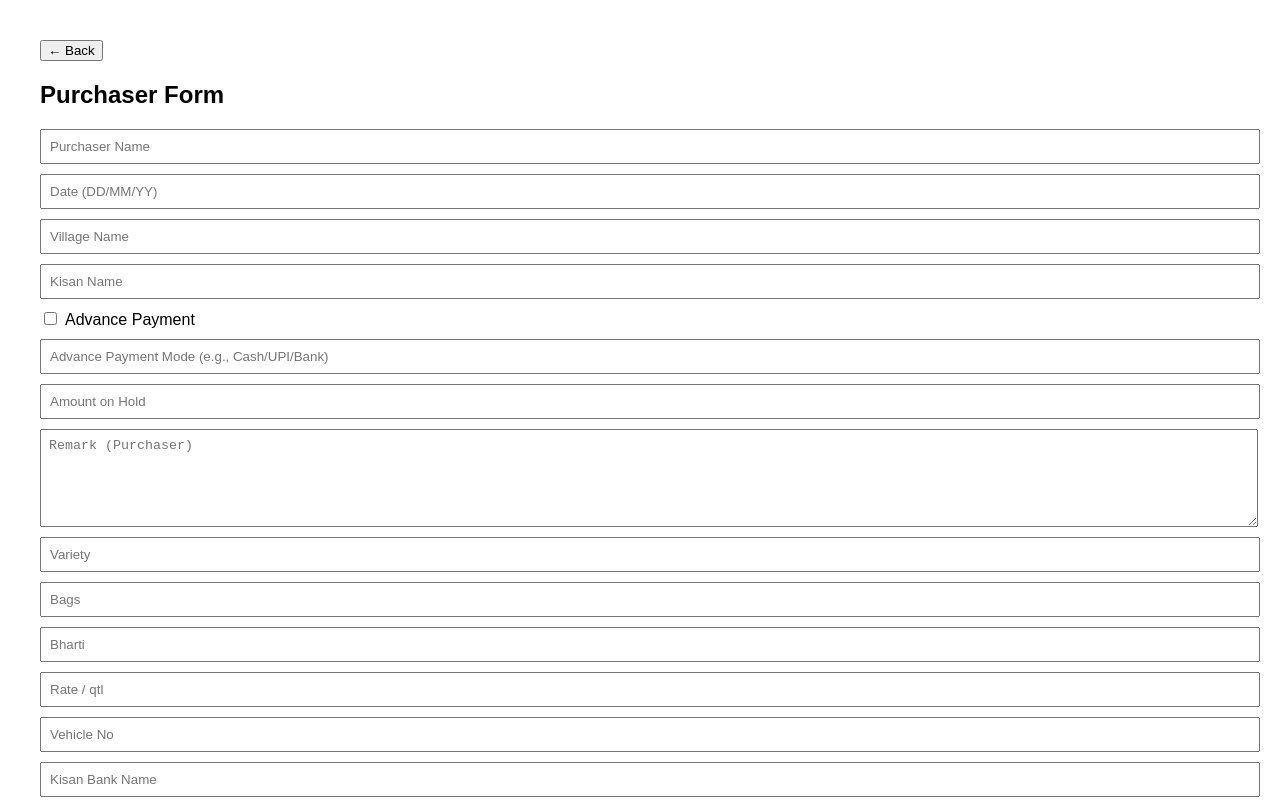
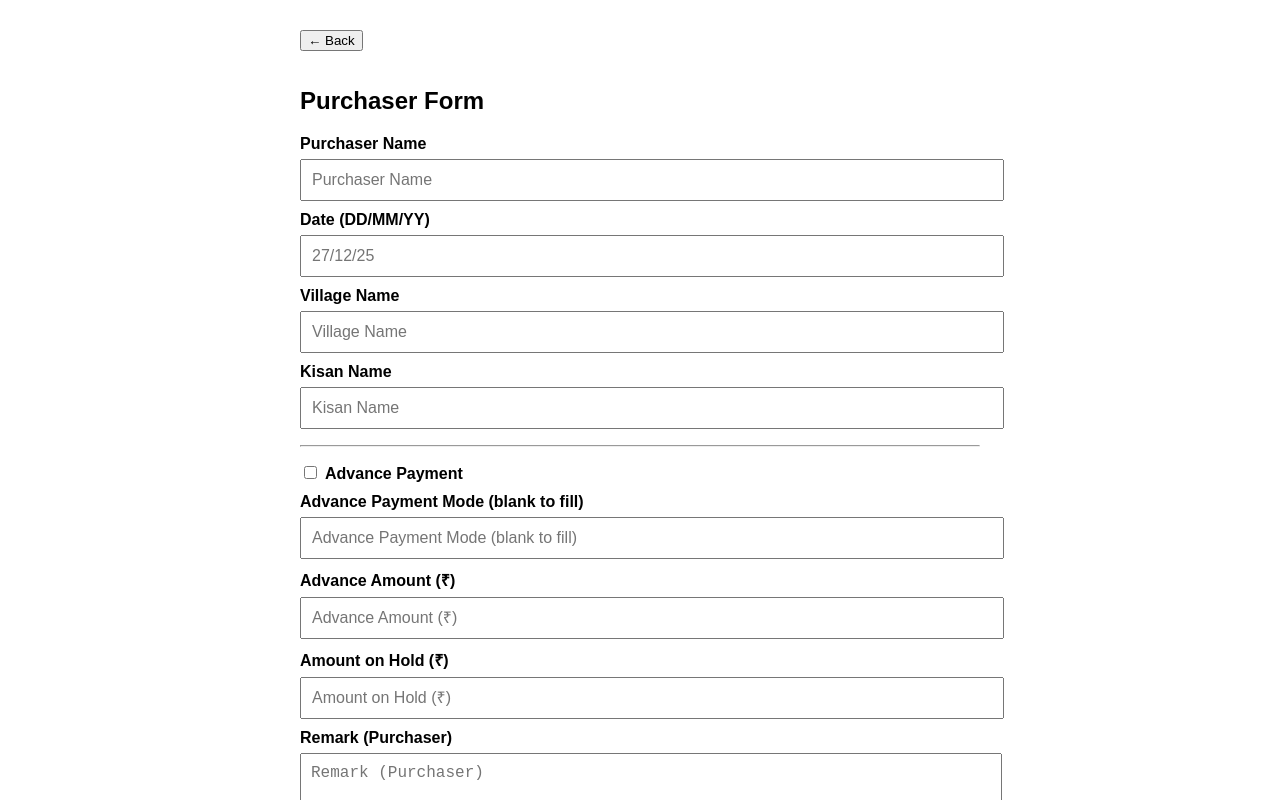
Before and after one commit to tanishqpanjwani/sapna-iteration-3, a Next.js app: page / in a window 1280 px wide. Both pictures are taken after a click on the button "Purchaser". Shown: the top 800 px of the page. Built offline with nearby package versions, Linux system fonts and the light colour scheme.

Commit message:
Refactor PDF generation and update UI components

```diff
--- a/app/page.tsx
+++ b/app/page.tsx
@@ -1,21 +1,37 @@
 "use client";
 
 import React, { useState } from "react";
+
+/* =========================
+   Helpers
+========================= */
 
 function toNumber(v: any) {
   const n = Number(v);
   return Number.isFinite(n) ? n : 0;
 }
 
+function escapeHtml(s: string) {
+  if (!s) return "";
+  return s
+    .replaceAll("&", "&amp;")
+    .replaceAll("<", "&lt;")
+    .replaceAll(">", "&gt;")
+    .replaceAll('"', "&quot;")
+    .replaceAll("'", "&#039;");
+}
+
 async function loadHtml2Pdf() {
   if ((window as any).html2pdf) return (window as any).html2pdf;
+
   return new Promise<any>((resolve, reject) => {
-    const existing = document.querySelector('script[data-html2pdf="1"]');
+    const existing = document.querySelector('script[data-html2pdf="1"]') as HTMLScriptElement | null;
     if (existing) {
       existing.addEventListener("load", () => resolve((window as any).html2pdf));
       existing.addEventListener("error", () => reject(new Error("Failed to load html2pdf")));
       return;
     }
+
     const s = document.createElement("script");
     s.src = "https://cdnjs.cloudflare.com/ajax/libs/html2pdf.js/0.9.3/html2pdf.bundle.min.js";
     s.async = true;
@@ -27,69 +43,50 @@ async function loadHtml2Pdf() {
 }
 
 /**
- * Generate PDF from a full HTML string by writing it into a hidden iframe (so <head> styles apply),
- * then running html2pdf on the iframe document.body. This avoids blank PDFs caused by passing a full
- * document string into a detached container.
+ * FIXED: html2pdf/html2canvas often produces blank PDFs when you pass an element
+ * from an iframe document. So we parse the full HTML string, extract styles,
+ * inject into a hidden container in the SAME document, then render that.
  */
 async function generatePdfFromHtmlString(html: string, filename = "document.pdf") {
   try {
     const html2pdf = await loadHtml2Pdf();
 
-    // Create hidden iframe and write the supplied HTML into it using srcdoc.
-    const iframe = document.createElement("iframe");
-    iframe.style.position = "fixed";
-    iframe.style.left = "-9999px";
-    iframe.style.top = "0";
-    // Give the iframe page a close size matching A4 — helps html2canvas layout.
-    iframe.style.width = "210mm";
-    iframe.style.height = "297mm";
-    // Use srcdoc to write the full HTML document
-    iframe.srcdoc = html;
+    const parsed = new DOMParser().parseFromString(html, "text/html");
+    const styles = Array.from(parsed.querySelectorAll("style"))
+      .map((s) => s.innerHTML)
+      .join("\n");
 
-    document.body.appendChild(iframe);
+    const container = document.createElement("div");
+    container.style.position = "fixed";
+    container.style.left = "-9999px";
+    container.style.top = "0";
+    container.style.width = "794px"; // approx A4 width at 96dpi
+    container.style.background = "#ffffff";
 
-    // Wait for the iframe to load (styles and fonts ready)
-    await new Promise<void>((resolve, reject) => {
-      const onLoad = () => {
-        // small timeout so fonts/CSS can settle (optional but helps)
-        setTimeout(() => resolve(), 250);
-      };
-      const onError = () => reject(new Error("Iframe failed to load PDF content"));
-      iframe.addEventListener("load", onLoad, { once: true });
-      iframe.addEventListener("error", onError, { once: true });
+    container.innerHTML = `
+      <style>${styles}</style>
+      ${parsed.body.innerHTML}
+    `;
 
-      // Safety timeout
-      setTimeout(() => {
-        // If iframe hasn't loaded in 8s, continue anyway (avoid forever waiting).
-        resolve();
-      }, 8000);
-    });
+    document.body.appendChild(container);
 
-    // Access the body of the iframe and run html2pdf on it
-    const doc = iframe.contentDocument || iframe.contentWindow?.document;
-    if (!doc) {
-      document.body.removeChild(iframe);
-      throw new Error("Could not access iframe document");
-    }
-    const element = doc.body;
+    // Let layout settle
+    await new Promise((r) => setTimeout(r, 200));
 
-    // Use html2pdf to save the iframe body as PDF
     await html2pdf()
-      .from(element)
+      .from(container)
       .set({
         margin: 10,
         filename,
         image: { type: "jpeg", quality: 0.98 },
-        html2canvas: { scale: 2, useCORS: true },
+        html2canvas: { scale: 2, useCORS: true, backgroundColor: "#ffffff" },
         jsPDF: { unit: "pt", format: "a4", orientation: "portrait" },
       })
       .save();
 
-    // cleanup
-    if (document.body.contains(iframe)) document.body.removeChild(iframe);
+    document.body.removeChild(container);
   } catch (err) {
     console.error("PDF generation failed, falling back to print:", err);
-    // fallback: open print window (user can Save as PDF)
     const w = window.open("");
     if (w) {
       w.document.write(html);
@@ -101,17 +98,30 @@ async function generatePdfFromHtmlString(html: string, filename = "document.pdf"
   }
 }
 
+/* =========================
+   HTML Generators (with your ORIGINAL calc)
+   - 1 bag = 50kg
+   - quantity (qtl) = bags / 2
+   - rough cost = qtl * rate
+   - total rough cost = rough + (qtl * hammali)
+   - show estimate without hold = total rough cost
+   - show estimate after hold = total rough cost - amountOnHold
+========================= */
+
 function generateOfficeHTML(d: any) {
-  const bags = toNumber(d.bags);
-  const rate = toNumber(d.rate);
-  const bharti = toNumber(d.bharti);
-  const hammali = toNumber(d.hammali);
-  const amountOnHold = toNumber(d.amountOnHold);
+  const bagsNum = toNumber(d.bags);
+  const rateNum = toNumber(d.rate);
+  const hammaliNum = toNumber(d.hammali);
+  const amountOnHoldNum = toNumber(d.amountOnHold);
+  const advanceAmountNum = toNumber(d.advanceAmount);
 
-  // Basic estimate: bags * rate
-  const estimateWithoutHold = bags * rate;
-  // Example final calculation: estimate - bharti - hammali - amountOnHold
-  const finalAmount = estimateWithoutHold - bharti - hammali - amountOnHold;
+  const quantityQtl = bagsNum / 2;
+  const roughCropCost = quantityQtl * rateNum;
+  const totalRoughCost = roughCropCost + quantityQtl * hammaliNum;
+
+  const estimateWithoutHold = totalRoughCost;
+  const estimateAfterHold = totalRoughCost - amountOnHoldNum;
+  const balanceAfterAdvance = estimateAfterHold - advanceAmountNum;
 
   const advanceChecked = d.advancePayment ? "Yes" : "No";
   const advanceMode = d.advancePaymentMode || "";
@@ -125,43 +135,55 @@ function generateOfficeHTML(d: any) {
   <title>Office Copy</title>
   <style>
     body { font-family: Arial, sans-serif; padding: 20px; color:#111 }
+    h1 { margin: 0 0 12px 0; }
+    hr { margin: 12px 0; }
     .row { margin-bottom: 8px; }
-    .label { font-weight: 600; display:inline-block; width:180px; vertical-align:top; }
-    .calc { margin-top: 12px; padding: 8px; border: 1px solid #ddd; background:#f9f9f9; width:100%; box-sizing:border-box; }
+    .label { font-weight: 600; display:inline-block; width:220px; vertical-align:top; }
+    .calc { margin-top: 12px; padding: 12px; border: 1px solid #ddd; background:#f9f9f9; width:100%; box-sizing:border-box; }
     .highlight { font-weight:700; }
-    .remark-box { margin-top: 10px; padding:8px; border:1px dashed #ccc; background:#fff9e6; white-space:pre-wrap; }
-    h1,h2,h3 { margin:6px 0 }
+    .remark-box { margin-top: 10px; padding:10px; border:1px dashed #ccc; background:#fff9e6; white-space:pre-wrap; }
+    .small { font-size: 12px; color: #444; margin-top: 6px; }
   </style>
 </head>
 <body>
-  <h1>Sapna Trading Company — Office Copy</h1>
+  <h1>Sapna Trading Company — Purchase Report (Office)</h1>
 
-  <div class="row"><span class="label">Purchaser:</span> ${d.purchaserName || ""}</div>
-  <div class="row"><span class="label">Date:</span> ${d.date || ""}</div>
-  <div class="row"><span class="label">Village:</span> ${d.villageName || ""}</div>
-  <div class="row"><span class="label">Kisan:</span> ${d.kisanName || ""}</div>
+  <div class="row"><span class="label">Purchaser:</span> ${escapeHtml(d.purchaserName || "")}</div>
+  <div class="row"><span class="label">Date (DD/MM/YY):</span> ${escapeHtml(d.date || "")}</div>
+  <div class="row"><span class="label">Village Name:</span> ${escapeHtml(d.villageName || "")}</div>
+  <div class="row"><span class="label">Kisan Name:</span> ${escapeHtml(d.kisanName || "")}</div>
 
   <hr/>
 
-  <div class="row"><span class="label">Variety:</span> ${d.variety || ""}</div>
-  <div class="row"><span class="label">Bags:</span> ${d.bags || ""}</div>
-  <div class="row"><span class="label">Bharti:</span> ${d.bharti || ""}</div>
-  <div class="row"><span class="label">Rate / qtl:</span> ${d.rate || ""}</div>
-  <div class="row"><span class="label">Vehicle No:</span> ${d.vehicleNo || ""}</div>
-  <div class="row"><span class="label">Kisan Bank Name:</span> ${d.kisanBankName || ""}</div>
-  <div class="row"><span class="label">Hammali / qtl:</span> ${d.hammali || ""}</div>
+  <div class="row"><span class="label">Advance Payment:</span> ${advanceChecked}</div>
+  <div class="row"><span class="label">Advance Payment Mode:</span> ${escapeHtml(advanceMode)}</div>
+  <div class="row"><span class="label">Advance Amount:</span> ₹${advanceAmountNum.toFixed(2)}</div>
+  <div class="row"><span class="label">Amount on Hold:</span> ₹${amountOnHoldNum.toFixed(2)}</div>
 
   <hr/>
 
-  <h3>Advance / Hold Details</h3>
-  <div class="row"><span class="label">Advance Payment:</span> ${advanceChecked}</div>
-  <div class="row"><span class="label">Advance Mode:</span> ${advanceMode}</div>
-  <div class="row"><span class="label">Amount on Hold:</span> ${amountOnHold.toFixed(2)}</div>
+  <div class="row"><span class="label">Variety:</span> ${escapeHtml(d.variety || "")}</div>
+  <div class="row"><span class="label">Bags:</span> ${bagsNum ? bagsNum : escapeHtml(d.bags || "")}</div>
+  <div class="row"><span class="label">Bharti (info only):</span> ${escapeHtml(d.bharti || "")}</div>
+  <div class="row"><span class="label">Rate / per qtl:</span> ₹${rateNum.toFixed(2)}</div>
+  <div class="row"><span class="label">Vehicle No:</span> ${escapeHtml(d.vehicleNo || "")}</div>
+
+  <hr/>
+
+  <div class="row"><span class="label">Kisan Bank Name:</span> ${escapeHtml(d.kisanBankName || "")}</div>
+  <div class="row"><span class="label">Hammali / per qtl:</span> ₹${hammaliNum.toFixed(2)}</div>
 
   <div class="calc">
-    <div><span class="label">Estimate (without amount on hold):</span> <span class="highlight">${estimateWithoutHold.toFixed(2)}</span></div>
-    <div><span class="label">Deductions (bharti + hammali + hold):</span> <span class="highlight">${(bharti + hammali + amountOnHold).toFixed(2)}</span></div>
-    <div style="margin-top:8px;"><span class="label">Final Amount (after hold):</span> <span class="highlight">${finalAmount.toFixed(2)}</span></div>
+    <div class="row"><span class="label">Quantity (qtl):</span> <span class="highlight">${quantityQtl.toFixed(2)}</span></div>
+    <div class="row"><span class="label">Rough Crop Cost:</span> <span class="highlight">₹${roughCropCost.toFixed(2)}</span></div>
+    <div class="row"><span class="label">Total Rough Cost (with Hammali):</span> <span class="highlight">₹${totalRoughCost.toFixed(2)}</span></div>
+
+    <hr/>
+
+    <div class="row"><span class="label">Estimate (without amount on hold):</span> <span class="highlight">₹${estimateWithoutHold.toFixed(2)}</span></div>
+    <div class="row"><span class="label">Estimate (after amount on hold):</span> <span class="highlight">₹${estimateAfterHold.toFixed(2)}</span></div>
+    <div class="row"><span class="label">Balance (after advance & hold):</span> <span class="highlight">₹${balanceAfterAdvance.toFixed(2)}</span></div>
+    <div class="small">* Rough estimates for internal reference</div>
   </div>
 
   <h3>Remark</h3>
@@ -173,17 +195,8 @@ function generateOfficeHTML(d: any) {
 }
 
 function generateUnloaderFromPurchaserHTML(d: any) {
-  const bags = toNumber(d.bags);
-  const rate = toNumber(d.rate);
-  const bharti = toNumber(d.bharti);
-  const hammali = toNumber(d.hammali);
-  const amountOnHold = toNumber(d.amountOnHold);
-
-  const estimateWithoutHold = bags * rate;
-  const finalAmount = estimateWithoutHold - bharti - hammali - amountOnHold;
-
-  const advanceChecked = d.advancePayment ? "Yes" : "No";
-  const advanceMode = d.advancePaymentMode || "";
+  const bagsNum = toNumber(d.bags);
+  const bharti = d.bharti || "";
   const remark = d.purchaserRemark || "";
 
   return `
@@ -191,39 +204,29 @@ function generateUnloaderFromPurchaserHTML(d: any) {
 <html>
 <head>
   <meta charset="utf-8">
-  <title>Unloader From Purchaser</title>
+  <title>Unloader Copy</title>
   <style>
     body { font-family: Arial, sans-serif; padding: 20px; color:#111 }
+    h1 { margin: 0 0 12px 0; }
     .row { margin-bottom: 8px; }
-    .label { font-weight: 600; display:inline-block; width:150px; vertical-align:top; }
-    .calc { margin-top: 12px; padding: 8px; border: 1px solid #ddd; background:#fff; width:100%; box-sizing:border-box; }
-    .highlight { font-weight:700; }
-    .remark-box { margin-top: 10px; padding:8px; border:1px dashed #ccc; background:#f0f8ff; white-space:pre-wrap; }
+    .label { font-weight: 600; display:inline-block; width:180px; vertical-align:top; }
+    .remark-box { margin-top: 10px; padding:10px; border:1px dashed #ccc; background:#f0f8ff; white-space:pre-wrap; }
   </style>
 </head>
 <body>
-  <h2>Unloader — Purchaser Details</h2>
+  <h1>Sapna Trading Company — Unloader Report</h1>
 
-  <div class="row"><span class="label">Kisan:</span> ${d.kisanName || ""}</div>
-  <div class="row"><span class="label">Variety:</span> ${d.variety || ""}</div>
-  <div class="row"><span class="label">Bags:</span> ${d.bags || ""}</div>
-  <div class="row"><span class="label">Bharti:</span> ${d.bharti || ""}</div>
-  <div class="row"><span class="label">Rate / qtl:</span> ${d.rate || ""}</div>
-
-  <hr/>
-
-  <div class="row"><span class="label">Advance Payment:</span> ${advanceChecked}</div>
-  <div class="row"><span class="label">Advance Mode:</span> ${advanceMode}</div>
-  <div class="row"><span class="label">Amount on Hold:</span> ${amountOnHold.toFixed(2)}</div>
-
-  <div class="calc">
-    <div><span class="label">Estimate (without hold):</span> <span class="highlight">${estimateWithoutHold.toFixed(2)}</span></div>
-    <div style="margin-top:6px;"><span class="label">Final Amount (after hold):</span> <span class="highlight">${finalAmount.toFixed(2)}</span></div>
-  </div>
+  <div class="row"><span class="label">Purchaser Name:</span> ${escapeHtml(d.purchaserName || "")}</div>
+  <div class="row"><span class="label">Date (DD/MM/YY):</span> ${escapeHtml(d.date || "")}</div>
+  <div class="row"><span class="label">Village Name:</span> ${escapeHtml(d.villageName || "")}</div>
+  <div class="row"><span class="label">Kisan Name:</span> ${escapeHtml(d.kisanName || "")}</div>
+  <div class="row"><span class="label">Variety:</span> ${escapeHtml(d.variety || "")}</div>
+  <div class="row"><span class="label">Bags:</span> ${bagsNum ? bagsNum : escapeHtml(d.bags || "")}</div>
+  <div class="row"><span class="label">Bharti:</span> ${escapeHtml(String(bharti))}</div>
+  <div class="row"><span class="label">Vehicle No:</span> ${escapeHtml(d.vehicleNo || "")}</div>
 
   <h3>Remark</h3>
   <div class="remark-box">${escapeHtml(remark)}</div>
-
 </body>
 </html>
 `;
@@ -231,76 +234,85 @@ function generateUnloaderFromPurchaserHTML(d: any) {
 
 function generateUnloaderHTML(d: any) {
   const remark = d.unloaderRemark || "";
+
   return `
 <!doctype html>
 <html>
 <head>
   <meta charset="utf-8">
-  <title>Unloader</title>
+  <title>Unloader Slip</title>
   <style>
     body { font-family: Arial, sans-serif; padding: 20px; color:#111 }
-    .row { margin-bottom: 6px; }
-    .remark-box { margin-top: 10px; padding:8px; border:1px dashed #ccc; background:#fff; white-space:pre-wrap; }
+    h1 { margin: 0 0 12px 0; }
+    .row { margin-bottom: 8px; }
+    .label { font-weight: 600; display:inline-block; width:180px; vertical-align:top; }
+    .kaata { margin-top: 14px; padding: 12px; border: 1px solid #ddd; background:#fff9e6; font-size: 18px; font-weight: 700; }
+    .remark-box { margin-top: 10px; padding:10px; border:1px dashed #ccc; background:#fff; white-space:pre-wrap; }
   </style>
 </head>
 <body>
-  <h2>Unloader Slip</h2>
-  <div class="row"><strong>Unloader Name:</strong> ${d.unloaderName || ""}</div>
-  <div class="row"><strong>Date:</strong> ${d.date || ""}</div>
-  <div class="row"><strong>Village:</strong> ${d.villageName || ""}</div>
-  <div class="row"><strong>Kisan:</strong> ${d.kisanName || ""}</div>
-  <div class="row"><strong>Variety:</strong> ${d.variety || ""}</div>
-  <div class="row"><strong>Bags:</strong> ${d.bags || ""}</div>
-  <div class="row"><strong>Bharti:</strong> ${d.bharti || ""}</div>
-  <div class="row"><strong>Vehicle No:</strong> ${d.vehicleNo || ""}</div>
-  <div class="row"><strong>Kaata Weight:</strong> ${d.kaataWeight || ""} kg</div>
+  <h1>Sapna Trading Company — Unloader Report</h1>
+
+  <div class="row"><span class="label">Unloader Name:</span> ${escapeHtml(d.unloaderName || "")}</div>
+  <div class="row"><span class="label">Date (DD/MM/YY):</span> ${escapeHtml(d.date || "")}</div>
+  <div class="row"><span class="label">Village Name:</span> ${escapeHtml(d.villageName || "")}</div>
+  <div class="row"><span class="label">Kisan Name:</span> ${escapeHtml(d.kisanName || "")}</div>
+  <div class="row"><span class="label">Variety:</span> ${escapeHtml(d.variety || "")}</div>
+  <div class="row"><span class="label">Bags:</span> ${escapeHtml(d.bags || "")}</div>
+  <div class="row"><span class="label">Bharti:</span> ${escapeHtml(d.bharti || "")}</div>
+  <div class="row"><span class="label">Vehicle No:</span> ${escapeHtml(d.vehicleNo || "")}</div>
+
+  <div class="kaata">Kaata Weight: ${escapeHtml(d.kaataWeight || "")} kg</div>
 
   <h3>Remark</h3>
   <div class="remark-box">${escapeHtml(remark)}</div>
-
 </body>
 </html>
 `;
 }
 
-function escapeHtml(s: string) {
-  if (!s) return "";
-  return s
-    .replaceAll("&", "&amp;")
-    .replaceAll("<", "&lt;")
-    .replaceAll(">", "&gt;")
-    .replaceAll("\"", "&quot;")
-    .replaceAll("'", "&#039;");
-}
-
 /* =========================
-   MAIN APP
+   MAIN UI
 ========================= */
 
 export default function Page() {
   const [mode, setMode] = useState<"home" | "purchaser" | "unloader">("home");
-  const [data, setData] = useState<any>({});
+  const [data, setData] = useState<any>({
+    advancePayment: false,
+    advancePaymentMode: "",
+    advanceAmount: "",
+    amountOnHold: "",
+    purchaserRemark: "",
+    unloaderRemark: "",
+  });
 
-  const input = (ph: string, key: string) => (
+  const input = (label: string, key: string, type: string = "text", placeholder?: string) => (
+    <div style={{ marginBottom: 10 }}>
+      <div style={{ fontWeight: 600, marginBottom: 6 }}>{label}</div>
       <input
-      placeholder={ph}
+        placeholder={placeholder || label}
+        type={type}
         onChange={(e) => setData({ ...data, [key]: e.target.value })}
         value={data[key] || ""}
-      style={{ display: "block", marginBottom: 10, padding: 8, width: "100%" }}
+        style={{ display: "block", padding: 10, width: "100%", fontSize: 16 }}
       />
+    </div>
   );
 
-  const textarea = (ph: string, key: string) => (
+  const textarea = (label: string, key: string, placeholder?: string) => (
+    <div style={{ marginBottom: 10 }}>
+      <div style={{ fontWeight: 600, marginBottom: 6 }}>{label}</div>
       <textarea
-      placeholder={ph}
+        placeholder={placeholder || label}
         onChange={(e) => setData({ ...data, [key]: e.target.value })}
         value={data[key] || ""}
-      style={{ display: "block", marginBottom: 10, padding: 8, width: "100%", minHeight: 80 }}
+        style={{ display: "block", padding: 10, width: "100%", minHeight: 90, fontSize: 16 }}
       />
+    </div>
   );
 
   const checkbox = (label: string, key: string) => (
-    <label style={{ display: "block", marginBottom: 10 }}>
+    <label style={{ display: "block", marginBottom: 10, fontWeight: 600 }}>
       <input
         type="checkbox"
         checked={!!data[key]}
@@ -313,92 +325,106 @@ export default function Page() {
 
   if (mode === "home") {
     return (
-      <div style={{ padding: 40 }}>
-        <h1>Sapna Trading Company</h1>
-        <button onClick={() => setMode("purchaser")}>Purchaser</button>
-        <br /><br />
-        <button onClick={() => setMode("unloader")}>Unloader</button>
+      <div style={{ padding: 30, maxWidth: 520, margin: "0 auto" }}>
+        <h1 style={{ marginBottom: 18 }}>Sapna Trading Company</h1>
+        <button
+          onClick={() => setMode("purchaser")}
+          style={{ width: "100%", padding: 14, fontSize: 18, marginBottom: 12 }}
+        >
+          Purchaser
+        </button>
+        <button onClick={() => setMode("unloader")} style={{ width: "100%", padding: 14, fontSize: 18 }}>
+          Unloader
+        </button>
       </div>
     );
   }
 
   return (
-    <div style={{ padding: 40 }}>
-      <button onClick={() => setMode("home")}>← Back</button>
+    <div style={{ padding: 30, maxWidth: 680, margin: "0 auto" }}>
+      <button onClick={() => setMode("home")} style={{ marginBottom: 16 }}>
+        ← Back
+      </button>
 
       {mode === "purchaser" && (
         <>
           <h2>Purchaser Form</h2>
+
           {input("Purchaser Name", "purchaserName")}
-          {input("Date (DD/MM/YY)", "date")}
+          {input("Date (DD/MM/YY)", "date", "text", "27/12/25")}
           {input("Village Name", "villageName")}
           {input("Kisan Name", "kisanName")}
 
-          {/* New fields inserted after Kisan as requested */}
+          <hr style={{ margin: "16px 0" }} />
+
           {checkbox("Advance Payment", "advancePayment")}
-          {input("Advance Payment Mode (e.g., Cash/UPI/Bank)", "advancePaymentMode")}
-          {input("Amount on Hold", "amountOnHold")}
+          {input("Advance Payment Mode (blank to fill)", "advancePaymentMode")}
+          {input("Advance Amount (₹)", "advanceAmount", "number")}
+          {input("Amount on Hold (₹)", "amountOnHold", "number")}
 
-          {/* Remark for purchaser */}
           {textarea("Remark (Purchaser)", "purchaserRemark")}
 
-          {/* existing fields */}
+          <hr style={{ margin: "16px 0" }} />
+
           {input("Variety", "variety")}
-          {input("Bags", "bags")}
-          {input("Bharti", "bharti")}
-          {input("Rate / qtl", "rate")}
+          {input("Bags (decimals allowed)", "bags", "number")}
+          {input("Bharti (info only)", "bharti", "number")}
+          {input("Rate / per qtl", "rate", "number")}
           {input("Vehicle No", "vehicleNo")}
           {input("Kisan Bank Name", "kisanBankName")}
-          {input("Hammali / qtl", "hammali")}
+          {input("Hammali / per qtl", "hammali", "number")}
 
-          <br />
+          <div style={{ marginTop: 14 }}>
             <button
               onClick={async () => {
                 const html = generateOfficeHTML(data);
-              await generatePdfFromHtmlString(html, "office_copy.pdf");
+                await generatePdfFromHtmlString(html, `office_${data.date || "report"}.pdf`);
               }}
+              style={{ padding: 14, fontSize: 16, marginRight: 10 }}
             >
               Download Office PDF
             </button>
 
-          <br /><br />
-
             <button
               onClick={async () => {
                 const html = generateUnloaderFromPurchaserHTML(data);
-              await generatePdfFromHtmlString(html, "unloader_from_purchaser.pdf");
+                await generatePdfFromHtmlString(html, `unloader_${data.date || "report"}.pdf`);
               }}
+              style={{ padding: 14, fontSize: 16 }}
             >
               Download Unloader PDF
             </button>
+          </div>
         </>
       )}
 
       {mode === "unloader" && (
         <>
           <h2>Unloader Form</h2>
+
           {input("Unloader Name", "unloaderName")}
-          {input("Date (DD/MM/YY)", "date")}
+          {input("Date (DD/MM/YY)", "date", "text", "27/12/25")}
           {input("Village Name", "villageName")}
           {input("Kisan Name", "kisanName")}
           {input("Variety", "variety")}
-          {input("Bags", "bags")}
-          {input("Bharti", "bharti")}
+          {input("Bags (decimals allowed)", "bags", "number")}
+          {input("Bharti (info only)", "bharti", "number")}
           {input("Vehicle No", "vehicleNo")}
-          {input("Kaata Weight (kg)", "kaataWeight")}
+          {input("Kaata Weight (kg)", "kaataWeight", "number")}
 
-          {/* Remark for unloader */}
           {textarea("Remark (Unloader)", "unloaderRemark")}
 
-          <br />
+          <div style={{ marginTop: 14 }}>
             <button
               onClick={async () => {
                 const html = generateUnloaderHTML(data);
-              await generatePdfFromHtmlString(html, "unloader_slip.pdf");
+                await generatePdfFromHtmlString(html, `unloader_slip_${data.date || "report"}.pdf`);
               }}
+              style={{ padding: 14, fontSize: 16 }}
             >
               Download Unloader PDF
             </button>
+          </div>
         </>
       )}
     </div>
```
Lines whose indentation alone changed are shown as unchanged.
